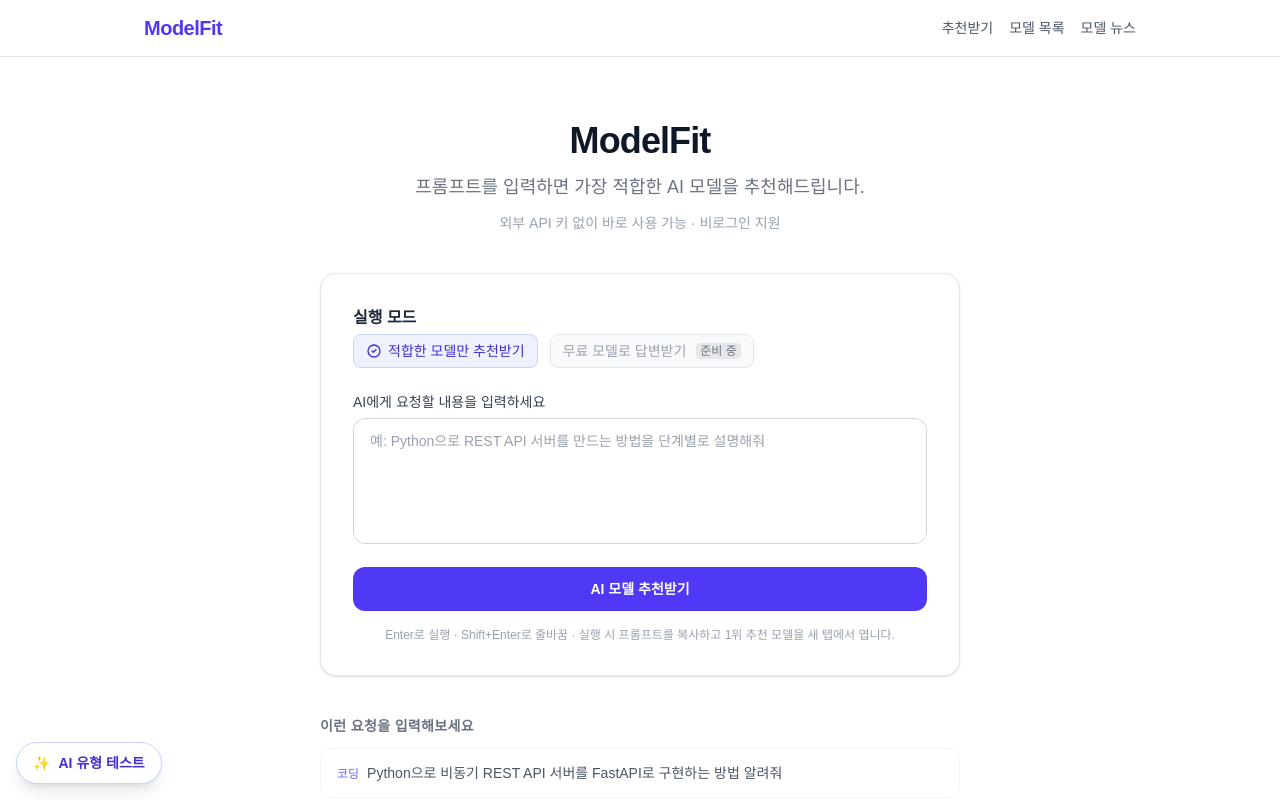
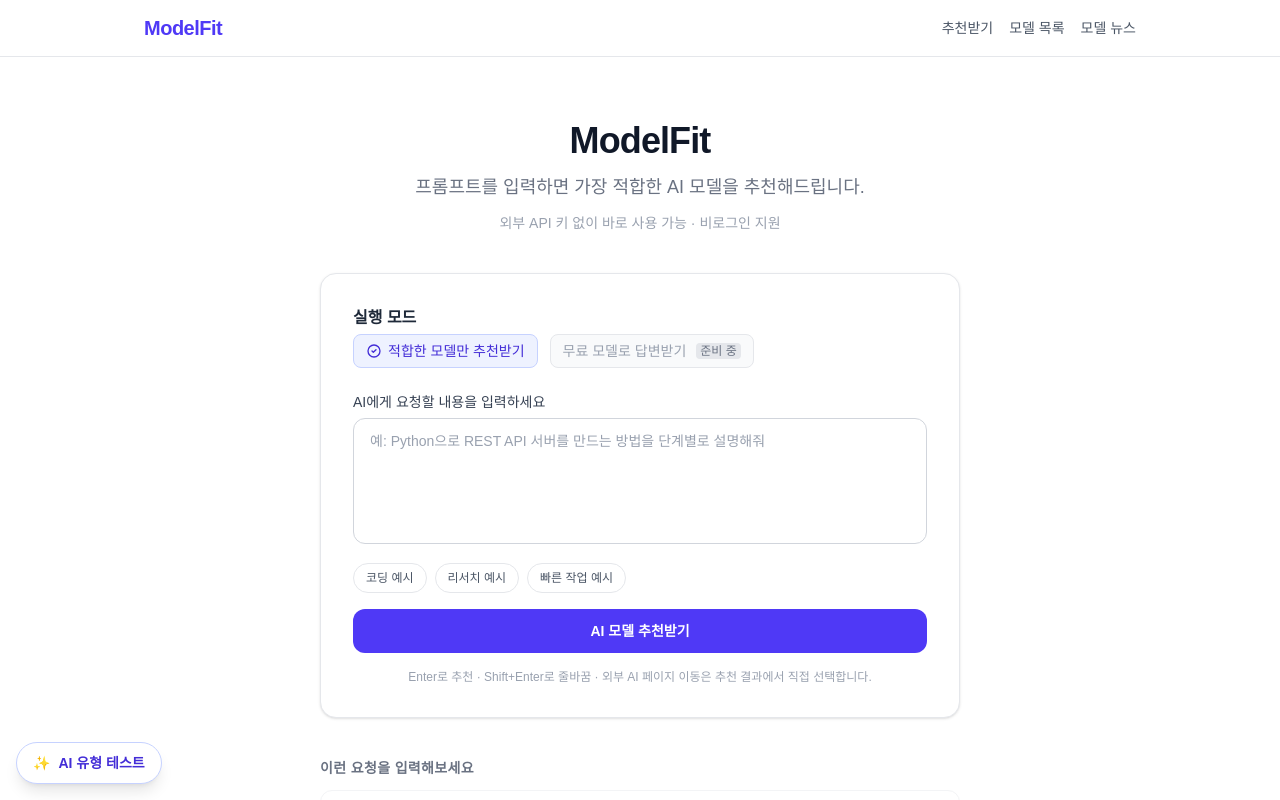
Before and after one commit to JiYun1101/AI_Model_Auto_Recommend, a Next.js app: page / in a window 1280 px wide. Shown: the top 800 px of the page. Built offline with nearby package versions, Linux system fonts and the light colour scheme.

Commit message:
fix: harden submission recommend-form.tsx

```diff
--- a/src/features/model-recommendation/ui/components/recommend-form.tsx
+++ b/src/features/model-recommendation/ui/components/recommend-form.tsx
@@ -4,11 +4,21 @@ import { useState, useId } from "react";
 import { useRouter } from "next/navigation";
 import { useRecommend } from "../hooks/use-recommend";
 import { useAppStore } from "@/src/shared/lib/store";
-import {
-  copyPromptToClipboard,
-  openPendingModelWindow,
-  sendPreparedWindowToModel,
-} from "../lib/model-handoff";
+
+const DEMO_PROMPTS = [
+  {
+    label: "코딩",
+    text: "Next.js 로그인 처리에서 간헐적으로 세션이 풀리는 원인을 분석하고 수정 방향을 제안해줘",
+  },
+  {
+    label: "리서치",
+    text: "긴 기술 문서 여러 개를 비교해서 핵심 차이와 의사결정 포인트를 근거 중심으로 정리해줘",
+  },
+  {
+    label: "빠른 작업",
+    text: "신규 AI 서비스의 랜딩페이지 헤드라인을 짧고 명확하게 10개 만들어줘",
+  },
+] as const;
 
 export function RecommendForm() {
   const [prompt, setPrompt] = useState("");
@@ -35,32 +45,13 @@ export function RecommendForm() {
       return;
     }
 
-    // 사용자 입력 이벤트 안에서 새 탭을 먼저 확보해야 브라우저 팝업 차단을
-    // 피할 수 있다. 추천 응답이 온 뒤 이 탭을 실제 모델 페이지로 이동시킨다.
-    const targetWindow = openPendingModelWindow();
-
-    // 외부 AI 웹앱의 DOM에는 직접 접근할 수 없으므로 프롬프트는 먼저
-    // 클립보드에 복사한다. 대상 페이지에서 바로 붙여넣어 사용할 수 있다.
-    void copyPromptToClipboard(trimmedPrompt);
-
     setLastPrompt(trimmedPrompt);
     mutate(trimmedPrompt, {
       onSuccess: (data) => {
-        const topRecommendation =
-          data.recommendations.find((item) => item.rank === 1) ??
-          data.recommendations[0];
-
-        if (topRecommendation) {
-          sendPreparedWindowToModel(targetWindow, topRecommendation.modelId);
-        } else {
-          targetWindow?.close();
-        }
-
         const encoded = encodeURIComponent(JSON.stringify(data));
         router.push(`/recommend?result=${encoded}`);
       },
       onError: (err) => {
-        targetWindow?.close();
         setError(err.message ?? "오류가 발생했습니다. 다시 시도해주세요.");
       },
     });
@@ -96,6 +87,24 @@ export function RecommendForm() {
           aria-invalid={!!error}
           className="w-full rounded-xl border border-gray-300 px-4 py-3 text-sm text-gray-900 placeholder-gray-400 focus:outline-none focus:ring-2 focus:ring-indigo-500 focus:border-transparent disabled:opacity-50 resize-none transition"
         />
+
+        <div className="mt-3 flex flex-wrap gap-2" aria-label="데모 프롬프트">
+          {DEMO_PROMPTS.map((example) => (
+            <button
+              key={example.label}
+              type="button"
+              disabled={isPending}
+              onClick={() => {
+                setPrompt(example.text);
+                setError("");
+              }}
+              className="rounded-full border border-gray-200 bg-white px-3 py-1.5 text-xs font-medium text-gray-600 transition hover:border-indigo-300 hover:bg-indigo-50 hover:text-indigo-700 disabled:opacity-50"
+            >
+              {example.label} 예시
+            </button>
+          ))}
+        </div>
+
         {error && (
           <p
             id={errorId}
@@ -151,7 +160,7 @@ export function RecommendForm() {
       </button>
 
       <p className="text-center text-xs text-gray-400">
-        Enter로 실행 · Shift+Enter로 줄바꿈 · 실행 시 프롬프트를 복사하고 1위 추천 모델을 새 탭에서 엽니다.
+        Enter로 추천 · Shift+Enter로 줄바꿈 · 외부 AI 페이지 이동은 추천 결과에서 직접 선택합니다.
       </p>
     </form>
   );
```
